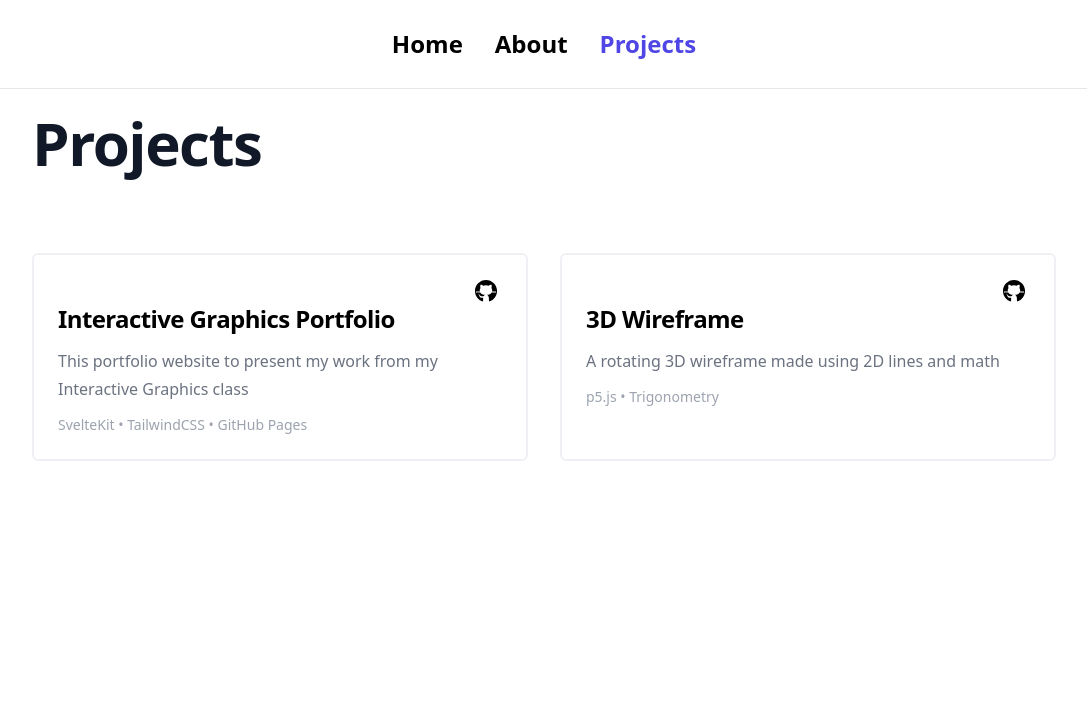
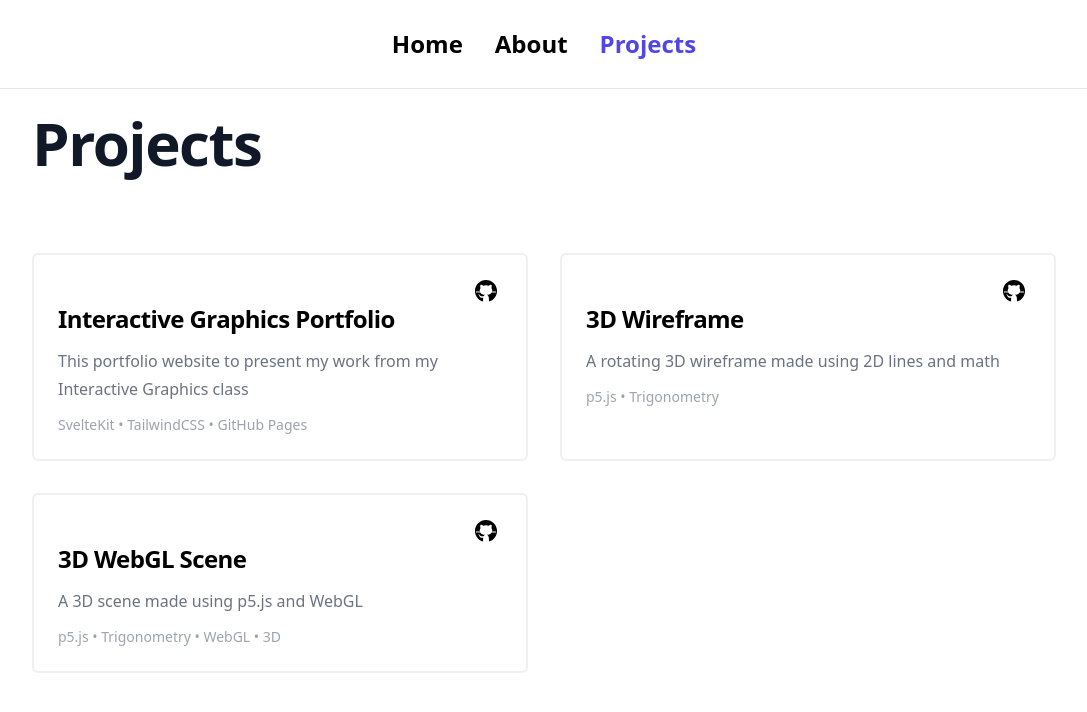
Before and after one commit to maxslarsson/ineractive-graphics-porfolio, a SvelteKit app: page /projects in a window 1280 px wide. Shown: the top 712 px of the page, without its empty margins (96-1183 px from the left). Built offline with nearby package versions, Linux system fonts and the light colour scheme.

Commit message:
Add project card for 3d webgl scene project

```diff
--- a/src/routes/projects/projects.js
+++ b/src/routes/projects/projects.js
@@ -12,5 +12,12 @@ export const projects = [
 		description: 'A rotating 3D wireframe made using 2D lines and math',
 		github: '',
 		tech: ['p5.js', 'Trigonometry']
+	},
+	{
+		href: '/projects/3d-webgl-scene',
+		title: '3D WebGL Scene',
+		description: 'A 3D scene made using p5.js and WebGL',
+		github: '',
+		tech: ['p5.js', 'Trigonometry', 'WebGL', '3D']
 	}
 ];
```
